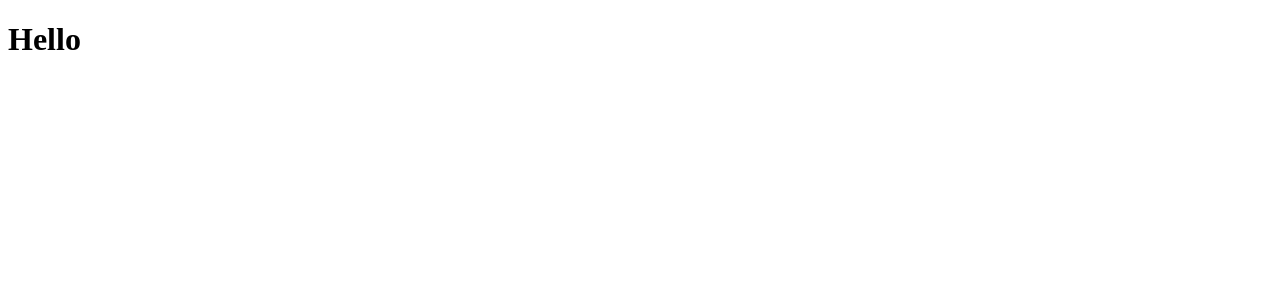
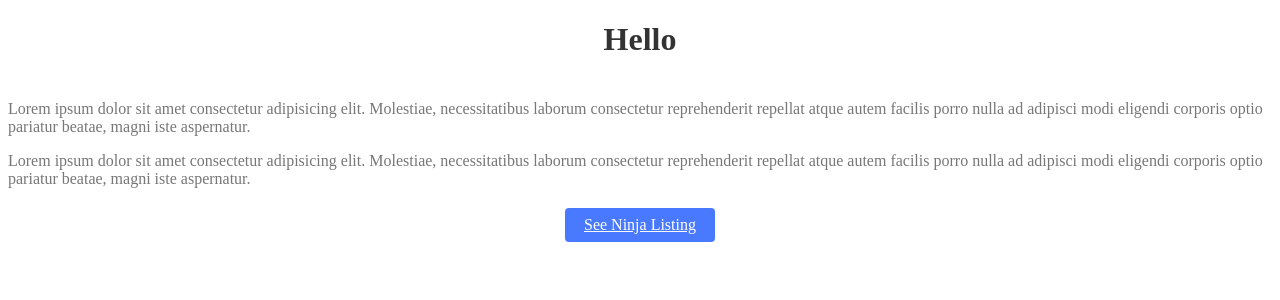
Before and after one commit to ehelgueroc/testnext, a Next.js app: page / in a window 1280 px wide. Shown: the top 300 px of the page. Built offline with nearby package versions, Linux system fonts and the light colour scheme.

Commit message:
Added styles to the page - created 404 page and redirect to home page with useEffect - added meta with header on pages

```diff
--- a/components/Navbar.js
+++ b/components/Navbar.js
@@ -1,10 +1,11 @@
 import Link from 'next/link'
+import Image from 'next/image'
 
 const Navbar = () => {
     return (
         <nav>
             <div className="logo">
-                <h1>Ninja List</h1>
+                <Image src="/logo.png" width={82} height={77}/>
             </div>
             <Link href="/"><a>Home</a></Link>
             <Link href="/about"><a>About</a></Link>
--- a/pages/index.js
+++ b/pages/index.js
@@ -1,12 +1,23 @@
 import Head from 'next/head'
+import Link from 'next/link'
 import Footer from '../components/Footer'
 import Navbar from '../components/Navbar'
 import styles from '../styles/Home.module.css'
 
 export default function Home() {
   return (
-    <div>
-      <h1>Hello</h1>
-    </div>
+    <>
+      <Head>
+        <title>Ninja List | Home </title>
+      </Head>
+      <div>
+        <h1 className={styles.title}>Hello</h1>
+        <p className={styles.text}>Lorem ipsum dolor sit amet consectetur adipisicing elit. Molestiae, necessitatibus laborum consectetur reprehenderit repellat atque autem facilis porro nulla ad adipisci modi eligendi corporis optio pariatur beatae, magni iste aspernatur.</p>
+        <p className={styles.text}>Lorem ipsum dolor sit amet consectetur adipisicing elit. Molestiae, necessitatibus laborum consectetur reprehenderit repellat atque autem facilis porro nulla ad adipisci modi eligendi corporis optio pariatur beatae, magni iste aspernatur.</p>
+        <Link  href="/ninjas">
+          <a className={styles.btn}>See Ninja Listing</a>
+        </Link>
+      </div>
+    </>
   )
 }
--- a/styles/Home.module.css
+++ b/styles/Home.module.css
@@ -1,122 +1,18 @@
-.container {
-  min-height: 100vh;
-  padding: 0 0.5rem;
-  display: flex;
-  flex-direction: column;
-  justify-content: center;
-  align-items: center;
-}
-
-.main {
-  padding: 5rem 0;
-  flex: 1;
-  display: flex;
-  flex-direction: column;
-  justify-content: center;
-  align-items: center;
-}
-
-.footer {
-  width: 100%;
-  height: 100px;
-  border-top: 1px solid #eaeaea;
-  display: flex;
-  justify-content: center;
-  align-items: center;
-}
-
-.footer img {
-  margin-left: 0.5rem;
-}
-
-.footer a {
-  display: flex;
-  justify-content: center;
-  align-items: center;
-}
-
-.title a {
-  color: #0070f3;
-  text-decoration: none;
-}
-
-.title a:hover,
-.title a:focus,
-.title a:active {
-  text-decoration: underline;
-}
-
 .title {
-  margin: 0;
-  line-height: 1.15;
-  font-size: 4rem;
-}
-
-.title,
-.description {
+  color: #333;
+  padding-bottom: 20px;
   text-align: center;
 }
-
-.description {
-  line-height: 1.5;
-  font-size: 1.5rem;
+.text {
+  color: #777;
 }
-
-.code {
-  background: #fafafa;
-  border-radius: 5px;
-  padding: 0.75rem;
-  font-size: 1.1rem;
-  font-family: Menlo, Monaco, Lucida Console, Liberation Mono, DejaVu Sans Mono,
-    Bitstream Vera Sans Mono, Courier New, monospace;
+.btn {
+  display: block;
+  width: 150px;
+  padding: 8px 0;
+  margin: 20px auto;
+  background: #4979ff;
+  border-radius: 4px;
+  color: white;
+  text-align: center;
 }
-
-.grid {
-  display: flex;
-  align-items: center;
-  justify-content: center;
-  flex-wrap: wrap;
-  max-width: 800px;
-  margin-top: 3rem;
-}
-
-.card {
-  margin: 1rem;
-  flex-basis: 45%;
-  padding: 1.5rem;
-  text-align: left;
-  color: inherit;
-  text-decoration: none;
-  border: 1px solid #eaeaea;
-  border-radius: 10px;
-  transition: color 0.15s ease, border-color 0.15s ease;
-}
-
-.card:hover,
-.card:focus,
-.card:active {
-  color: #0070f3;
-  border-color: #0070f3;
-}
-
-.card h3 {
-  margin: 0 0 1rem 0;
-  font-size: 1.5rem;
-}
-
-.card p {
-  margin: 0;
-  font-size: 1.25rem;
-  line-height: 1.5;
-}
-
-.logo {
-  height: 1em;
-}
-
-@media (max-width: 600px) {
-  .grid {
-    width: 100%;
-    flex-direction: column;
-  }
-}
--- a/styles/globals.css
+++ b/styles/globals.css
@@ -1,16 +1,44 @@
-html,
+@import url('https://fonts.googleapis.com/css2?family=Nunito:wght@300;400;600;700&display=swap');
+
 body {
-  padding: 0;
-  margin: 0;
-  font-family: -apple-system, BlinkMacSystemFont, Segoe UI, Roboto, Oxygen,
-    Ubuntu, Cantarell, Fira Sans, Droid Sans, Helvetica Neue, sans-serif;
+  background-color: #f2f2f2;
+  color: #333;
+  font-family: "Nunito";
 }
-
 a {
-  color: inherit;
+  color: #333;
   text-decoration: none;
 }
-
-* {
-  box-sizing: border-box;
+.content {
+  max-width: 960px;
+  margin: 0 auto;
 }
+nav {
+  margin: 10px auto 80px;
+  padding: 10px 0;
+  display: flex;
+  justify-content: flex-end;
+  align-items: flex-end;
+  border-bottom: 1px solid #ddd;
+}
+nav a {
+  margin-left: 12px;
+}
+nav .logo {
+  margin-right: auto;
+}
+footer {
+  display: block;
+  text-align: center;
+  padding: 30px;
+  margin-top: 60px;
+  color: #777;
+  border-top: 1px solid #eaeaea;
+}
+.not-found {
+  text-align: center;
+}
+.not-found a {
+  color: #4979ff;
+  text-decoration: underline;
+}
```
Also changed, not shown: pages/404.js (added, +24 -0 lines), pages/about.js (+7 -0 lines), pages/ninjas/index.js (+10 -3 lines), public/logo.png (added), styles/Ninjas.module.css (added).
